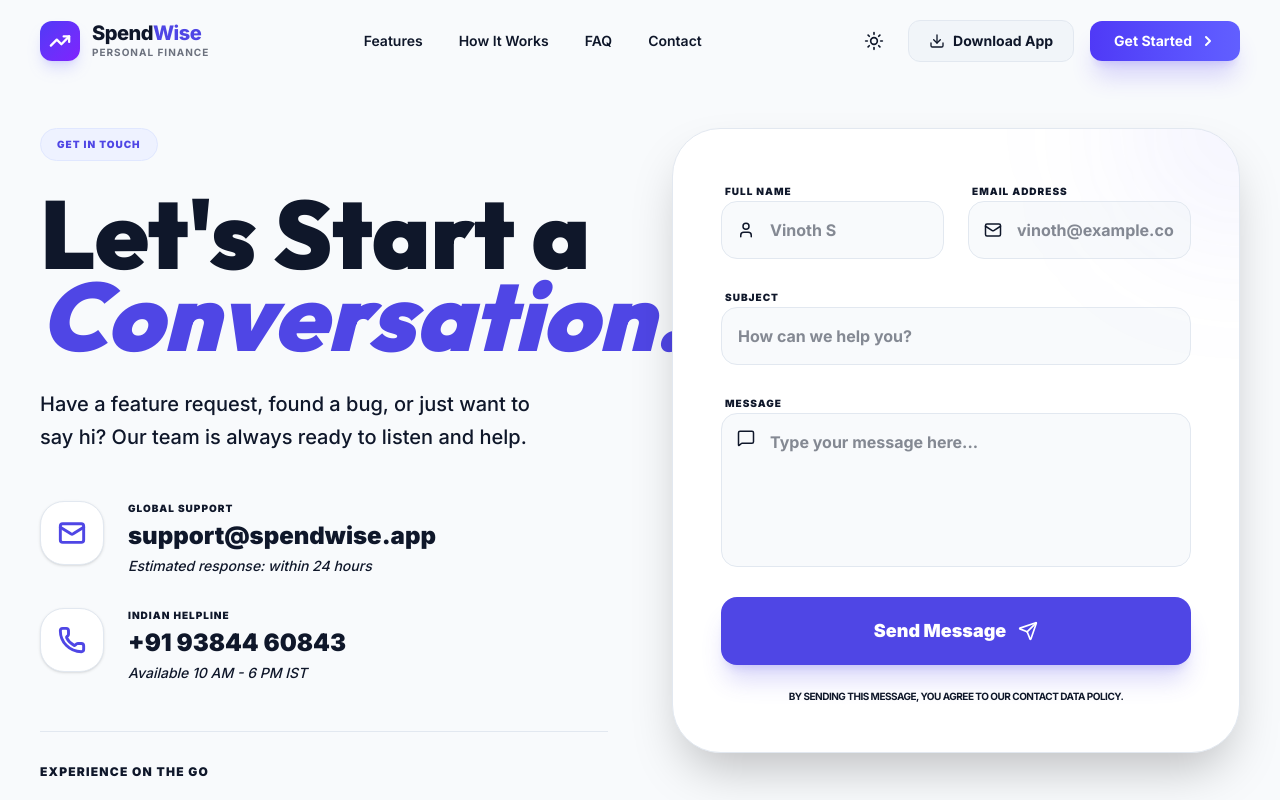
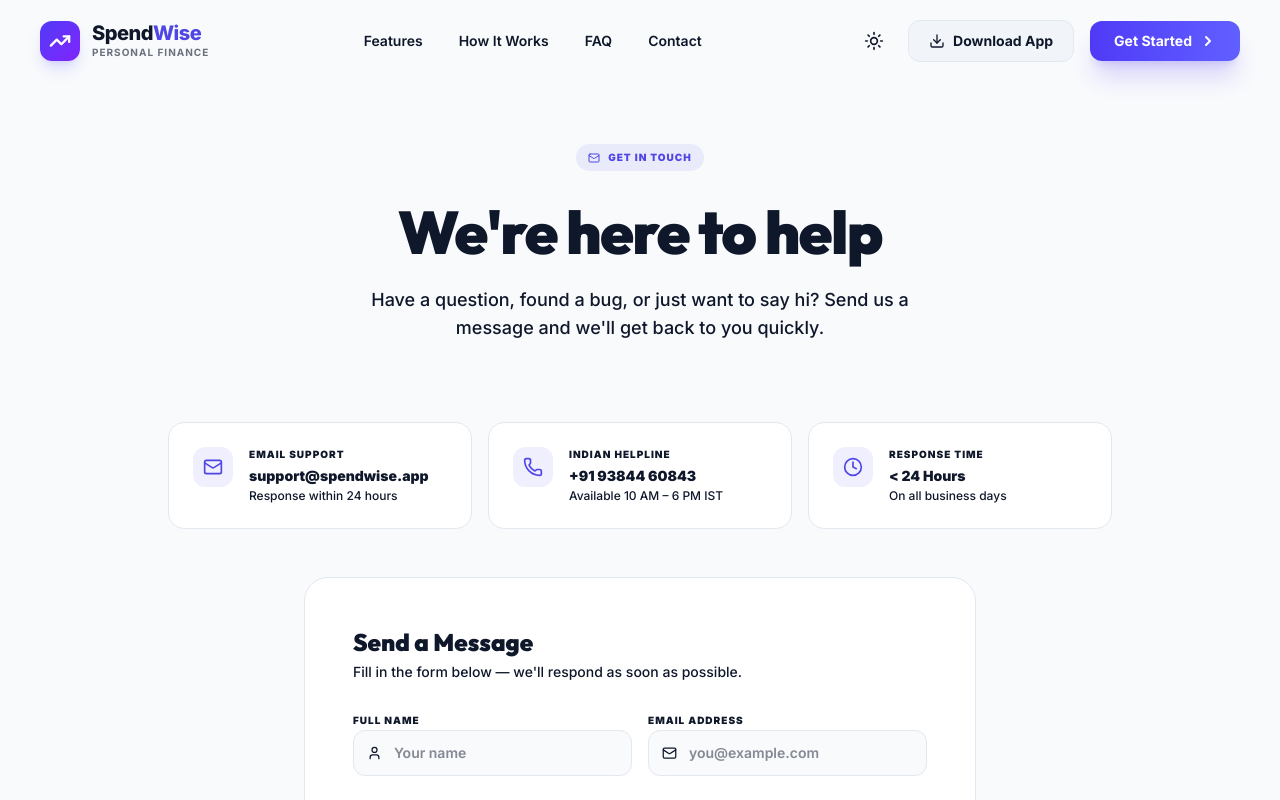
Before and after one commit to Vinoth82003/expense-tracker, a Next.js app: page /contact in a window 1280 px wide. Shown: the top 800 px of the page. Built offline with nearby package versions, Linux system fonts and the light colour scheme.

Commit message:
Redesigned Features mockup and Contact page

```diff
--- a/app/contact/page.tsx
+++ b/app/contact/page.tsx
@@ -14,9 +14,35 @@ import {
   AlertCircle,
   Loader2,
   Phone,
+  Clock,
   ArrowRight,
-  Download,
 } from "lucide-react";
+
+const supportEmail = process.env.NEXT_PUBLIC_SUPPORT_EMAIL || "support@spendwise.app";
+
+const contactChannels = [
+  {
+    icon: Mail,
+    label: "Email Support",
+    value: supportEmail,
+    href: `mailto:${supportEmail}`,
+    note: "Response within 24 hours",
+  },
+  {
+    icon: Phone,
+    label: "Indian Helpline",
+    value: "+91 93844 60843",
+    href: "tel:+919384460843",
+    note: "Available 10 AM – 6 PM IST",
+  },
+  {
+    icon: Clock,
+    label: "Response Time",
+    value: "< 24 Hours",
+    href: null,
+    note: "On all business days",
+  },
+];
 
 export default function ContactPage() {
   const [status, setStatus] = useState<"idle" | "loading" | "success" | "error">("idle");
@@ -59,104 +85,98 @@ export default function ContactPage() {
     <>
       <Navbar />
 
-      <main className="pt-32 pb-24 min-h-screen">
-        <section className="px-5 md:px-10 max-w-7xl mx-auto">
-          <div className="grid grid-cols-1 lg:grid-cols-2 gap-16 items-start">
-
-            {/* Left Side: Contact Info */}
+      <main className="min-h-screen bg-background">
+        {/* Hero Section */}
+        <section className="pt-36 pb-20 px-5 md:px-10 max-w-5xl mx-auto text-center">
           <motion.div
-              initial={{ opacity: 0, x: -30 }}
-              animate={{ opacity: 1, x: 0 }}
-              className="space-y-12"
+            initial={{ opacity: 0, y: 16 }}
+            animate={{ opacity: 1, y: 0 }}
+            className="inline-flex items-center gap-2 px-3 py-1.5 rounded-full bg-primary-500/10 text-primary-600 text-[10px] font-black tracking-widest uppercase mb-6"
           >
-              <div className="space-y-8 text-left">
-                <motion.div
-                  initial={{ opacity: 0, y: 10 }}
-                  animate={{ opacity: 1, y: 0 }}
-                  className="inline-flex items-center gap-2 px-4 py-2 rounded-full bg-primary-50 text-primary-600 text-[10px] font-black tracking-widest uppercase border border-primary-100"
-                >
+            <Mail size={12} />
             Get In Touch
           </motion.div>
-                <h1 className="text-6xl md:text-8xl font-black text-foreground tracking-tightest leading-[0.85]">
-                  Let's Start a <br />
-                  <span className="text-primary-600 italic">Conversation.</span>
-                </h1>
-                <p className="text-xl text-secondary max-w-lg font-medium leading-relaxed">
-                  Have a feature request, found a bug, or just want to say hi? Our team is always ready to listen and help.
-                </p>
+          <motion.h1
+            initial={{ opacity: 0, y: 16 }}
+            animate={{ opacity: 1, y: 0 }}
+            transition={{ delay: 0.08 }}
+            className="text-4xl sm:text-5xl md:text-6xl font-black tracking-tight leading-tight mb-4 text-foreground"
+          >
+            We're here to help
+          </motion.h1>
+          <motion.p
+            initial={{ opacity: 0, y: 16 }}
+            animate={{ opacity: 1, y: 0 }}
+            transition={{ delay: 0.14 }}
+            className="text-lg text-secondary font-medium max-w-xl mx-auto"
+          >
+            Have a question, found a bug, or just want to say hi?
+            Send us a message and we'll get back to you quickly.
+          </motion.p>
+        </section>
+
+        {/* Contact Cards + Form */}
+        <section className="pb-24 px-5 md:px-10 max-w-5xl mx-auto">
+          {/* Info Cards Row */}
+          <motion.div
+            initial={{ opacity: 0, y: 20 }}
+            animate={{ opacity: 1, y: 0 }}
+            transition={{ delay: 0.18 }}
+            className="grid grid-cols-1 sm:grid-cols-3 gap-4 mb-12"
+          >
+            {contactChannels.map((ch, i) => (
+              <div
+                key={i}
+                className="p-6 rounded-2xl bg-surface border border-border-subtle flex items-start gap-4 group hover:border-primary-500/30 transition-all"
+              >
+                <div className="w-10 h-10 rounded-xl bg-primary-500/10 text-primary-600 flex items-center justify-center flex-shrink-0 group-hover:scale-110 transition-transform">
+                  <ch.icon size={20} />
                 </div>
-
-              <div className="space-y-8">
-                <div className="flex items-start gap-6 group">
-                  <div className="w-16 h-16 rounded-[1.5rem] bg-surface border border-border-subtle flex items-center justify-center text-primary-600 shadow-sm group-hover:border-primary-500/30 transition-all">
-                    <Mail size={28} strokeWidth={2.5} />
-                  </div>
-                  <div className="space-y-1">
-                    <p className="text-[10px] font-black text-muted uppercase tracking-widest">Global Support</p>
-                    <a href={`mailto:${process.env.NEXT_PUBLIC_SUPPORT_EMAIL || 'support@spendwise.app'}`} className="text-2xl font-black text-foreground hover:text-primary-600 transition-colors block">
-                      {process.env.NEXT_PUBLIC_SUPPORT_EMAIL || 'support@spendwise.app'}
+                <div className="min-w-0">
+                  <p className="text-[10px] font-black text-muted uppercase tracking-widest mb-1">{ch.label}</p>
+                  {ch.href ? (
+                    <a
+                      href={ch.href}
+                      className="text-sm font-black text-foreground hover:text-primary-600 transition-colors truncate block"
+                    >
+                      {ch.value}
                     </a>
-                    <p className="text-sm text-secondary font-medium italic">Estimated response: within 24 hours</p>
+                  ) : (
+                    <p className="text-sm font-black text-foreground">{ch.value}</p>
+                  )}
+                  <p className="text-xs text-muted font-medium mt-0.5">{ch.note}</p>
                 </div>
               </div>
-
-                <div className="flex items-start gap-6 group">
-                  <div className="w-16 h-16 rounded-[1.5rem] bg-surface border border-border-subtle flex items-center justify-center text-primary-600 shadow-sm group-hover:border-primary-500/30 transition-all">
-                    <Phone size={28} strokeWidth={2.5} />
-                  </div>
-                  <div className="space-y-1">
-                    <p className="text-[10px] font-black text-muted uppercase tracking-widest">Indian Helpline</p>
-                    <p className="text-2xl font-black text-foreground">+91 93844 60843</p>
-                    <p className="text-sm text-secondary font-medium italic">Available 10 AM - 6 PM IST</p>
-                  </div>
-                </div>
-              </div>
-
-              <div className="pt-8 border-t border-border-subtle flex flex-col gap-6">
-                <p className="text-xs font-black text-muted uppercase tracking-widest">Experience on the go</p>
-                <button
-                  onClick={() => window.dispatchEvent(new Event('showPwaInstall'))}
-                  className="flex items-center gap-4 group w-fit"
-                >
-                  <div className="w-12 h-12 rounded-xl bg-foreground text-background flex items-center justify-center group-hover:scale-110 transition-transform">
-                    <Download size={20} />
-                  </div>
-                  <div className="text-left">
-                    <p className="text-sm font-black">Download SpendWise App</p>
-                    <p className="text-[10px] text-muted font-bold uppercase tracking-tight">Available as PWA</p>
-                  </div>
-                </button>
-              </div>
+            ))}
           </motion.div>
 
-            {/* Right Side: Contact Form */}
+          {/* Contact Form */}
           <motion.div
-              initial={{ opacity: 0, x: 30 }}
-              animate={{ opacity: 1, x: 0 }}
-              transition={{ delay: 0.2 }}
-              className="bg-surface border border-border-subtle rounded-[3rem] p-8 md:p-12 shadow-2xl relative overflow-hidden"
+            initial={{ opacity: 0, y: 24 }}
+            animate={{ opacity: 1, y: 0 }}
+            transition={{ delay: 0.22 }}
+            className="bg-surface border border-border-subtle rounded-3xl p-8 md:p-12 max-w-2xl mx-auto"
           >
-              {/* Decorative background glow */}
-              <div className="absolute -top-24 -right-24 w-48 h-48 bg-primary-500/10 blur-[80px] rounded-full" />
-
             <AnimatePresence mode="wait">
               {status === "success" ? (
                 <motion.div
                   key="success"
-                    initial={{ opacity: 0, scale: 0.9 }}
+                  initial={{ opacity: 0, scale: 0.95 }}
                   animate={{ opacity: 1, scale: 1 }}
-                    className="py-20 text-center space-y-6"
+                  className="py-16 text-center space-y-5"
                 >
-                    <div className="w-20 h-20 bg-success text-white rounded-3xl flex items-center justify-center mx-auto shadow-xl shadow-success/20">
-                      <CheckCircle2 size={40} />
+                  <div className="w-16 h-16 bg-success text-white rounded-2xl flex items-center justify-center mx-auto shadow-lg shadow-success/20">
+                    <CheckCircle2 size={32} />
                   </div>
-                    <div className="space-y-2">
-                      <h2 className="text-3xl font-black text-foreground tracking-tight">Message Received!</h2>
-                      <p className="text-secondary font-medium px-8">We've sent your request to the team. You'll hear back from us shortly via email.</p>
+                  <div>
+                    <h2 className="text-2xl font-black text-foreground mb-2">Message Sent!</h2>
+                    <p className="text-secondary font-medium text-sm max-w-xs mx-auto">
+                      We've received your message and will get back to you within 24 hours.
+                    </p>
                   </div>
                   <button
                     onClick={() => setStatus("idle")}
-                      className="px-8 py-4 bg-surface-variant rounded-2xl font-black text-foreground hover:bg-border-subtle transition-colors"
+                    className="px-6 py-3 bg-surface-variant rounded-xl font-black text-sm text-foreground hover:bg-border-subtle transition-colors"
                   >
                     Send Another Message
                   </button>
@@ -168,62 +188,77 @@ export default function ContactPage() {
                   animate={{ opacity: 1 }}
                   exit={{ opacity: 0 }}
                   onSubmit={handleSubmit}
-                    className="space-y-6 relative z-10 text-left"
+                  className="space-y-6"
                 >
-                    <div className="grid grid-cols-1 md:grid-cols-2 gap-6">
-                      <div className="space-y-2">
-                        <label className="text-[10px] font-black text-muted uppercase tracking-widest pl-1" htmlFor="name">Full Name</label>
+                  <div>
+                    <h2 className="text-2xl font-black text-foreground mb-1">Send a Message</h2>
+                    <p className="text-sm text-secondary font-medium">
+                      Fill in the form below — we'll respond as soon as possible.
+                    </p>
+                  </div>
+
+                  <div className="grid grid-cols-1 sm:grid-cols-2 gap-4">
+                    <div className="space-y-1.5">
+                      <label className="text-[10px] font-black text-muted uppercase tracking-widest" htmlFor="name">
+                        Full Name
+                      </label>
                       <div className="relative">
-                          <User size={18} className="absolute left-4 top-1/2 -translate-y-1/2 text-muted" />
+                        <User size={15} className="absolute left-3.5 top-1/2 -translate-y-1/2 text-muted" />
                         <input
                           required
                           id="name"
                           name="name"
                           type="text"
-                            placeholder="Vinoth S"
-                            className="w-full pl-12 pr-4 py-4 rounded-2xl bg-surface-variant/50 border border-border-subtle focus:border-primary-500 focus:bg-surface outline-none transition-all font-bold"
+                          placeholder="Your name"
+                          className="w-full pl-10 pr-4 py-3 rounded-xl bg-background border border-border-subtle focus:border-primary-500 focus:ring-2 focus:ring-primary-500/10 outline-none transition-all font-semibold text-sm"
                         />
                       </div>
                     </div>
-                      <div className="space-y-2">
-                        <label className="text-[10px] font-black text-muted uppercase tracking-widest pl-1" htmlFor="email">Email Address</label>
+                    <div className="space-y-1.5">
+                      <label className="text-[10px] font-black text-muted uppercase tracking-widest" htmlFor="email">
+                        Email Address
+                      </label>
                       <div className="relative">
-                          <Mail size={18} className="absolute left-4 top-1/2 -translate-y-1/2 text-muted" />
+                        <Mail size={15} className="absolute left-3.5 top-1/2 -translate-y-1/2 text-muted" />
                         <input
                           required
                           id="email"
                           name="email"
                           type="email"
-                            placeholder="vinoth@example.com"
-                            className="w-full pl-12 pr-4 py-4 rounded-2xl bg-surface-variant/50 border border-border-subtle focus:border-primary-500 focus:bg-surface outline-none transition-all font-bold"
+                          placeholder="you@example.com"
+                          className="w-full pl-10 pr-4 py-3 rounded-xl bg-background border border-border-subtle focus:border-primary-500 focus:ring-2 focus:ring-primary-500/10 outline-none transition-all font-semibold text-sm"
                         />
                       </div>
                     </div>
                   </div>
 
-                    <div className="space-y-2">
-                      <label className="text-[10px] font-black text-muted uppercase tracking-widest pl-1" htmlFor="subject">Subject</label>
+                  <div className="space-y-1.5">
+                    <label className="text-[10px] font-black text-muted uppercase tracking-widest" htmlFor="subject">
+                      Subject
+                    </label>
                     <input
                       required
                       id="subject"
                       name="subject"
                       type="text"
-                        placeholder="How can we help you?"
-                        className="w-full px-4 py-4 rounded-2xl bg-surface-variant/50 border border-border-subtle focus:border-primary-500 focus:bg-surface outline-none transition-all font-bold"
+                      placeholder="What is this about?"
+                      className="w-full px-4 py-3 rounded-xl bg-background border border-border-subtle focus:border-primary-500 focus:ring-2 focus:ring-primary-500/10 outline-none transition-all font-semibold text-sm"
                     />
                   </div>
 
-                    <div className="space-y-2">
-                      <label className="text-[10px] font-black text-muted uppercase tracking-widest pl-1" htmlFor="message">Message</label>
+                  <div className="space-y-1.5">
+                    <label className="text-[10px] font-black text-muted uppercase tracking-widest" htmlFor="message">
+                      Message
+                    </label>
                     <div className="relative">
-                        <MessageSquare size={18} className="absolute left-4 top-4 text-muted" />
+                      <MessageSquare size={15} className="absolute left-3.5 top-3.5 text-muted" />
                       <textarea
                         required
                         id="message"
                         name="message"
                         rows={5}
-                          placeholder="Type your message here..."
-                          className="w-full pl-12 pr-4 py-4 rounded-2xl bg-surface-variant/50 border border-border-subtle focus:border-primary-500 focus:bg-surface outline-none transition-all font-bold resize-none"
+                        placeholder="Tell us how we can help..."
+                        className="w-full pl-10 pr-4 py-3 rounded-xl bg-background border border-border-subtle focus:border-primary-500 focus:ring-2 focus:ring-primary-500/10 outline-none transition-all font-semibold text-sm resize-none"
                       />
                     </div>
                   </div>
@@ -233,9 +268,10 @@ export default function ContactPage() {
                       <motion.div
                         initial={{ opacity: 0, height: 0 }}
                         animate={{ opacity: 1, height: "auto" }}
-                          className="p-4 bg-error/10 border border-error/20 rounded-2xl text-error text-sm font-bold flex items-center gap-3"
+                        exit={{ opacity: 0, height: 0 }}
+                        className="flex items-center gap-3 p-4 bg-error/10 border border-error/20 rounded-xl text-error text-sm font-bold"
                       >
-                          <AlertCircle size={18} />
+                        <AlertCircle size={16} className="shrink-0" />
                         {errorMessage}
                       </motion.div>
                     )}
@@ -244,29 +280,43 @@ export default function ContactPage() {
                   <button
                     disabled={status === "loading"}
                     type="submit"
-                      className="w-full py-5 bg-primary-600 text-white rounded-2xl font-black text-lg shadow-xl shadow-primary-600/20 hover:scale-[1.02] active:scale-[0.98] transition-all flex items-center justify-center gap-3 disabled:opacity-50"
+                    className="w-full py-4 bg-primary-600 text-white rounded-xl font-black text-sm shadow-lg shadow-primary-600/20 hover:bg-primary-700 active:scale-[0.98] transition-all flex items-center justify-center gap-2 disabled:opacity-60"
                   >
                     {status === "loading" ? (
                       <>
-                          <Loader2 size={24} className="animate-spin" />
-                          Sending Message...
+                        <Loader2 size={18} className="animate-spin" />
+                        Sending...
                       </>
                     ) : (
                       <>
                         Send Message
-                          <Send size={20} />
+                        <Send size={16} />
                       </>
                     )}
                   </button>
 
-                    <p className="text-center text-[10px] font-bold text-muted uppercase tracking-tighter">
-                      By sending this message, you agree to our contact data policy.
+                  <p className="text-center text-[10px] font-bold text-muted uppercase tracking-wider">
+                    We respect your privacy. Your data is never shared.
                   </p>
                 </motion.form>
               )}
             </AnimatePresence>
           </motion.div>
-          </div>
+
+          {/* Alternative CTA */}
+          <motion.div
+            initial={{ opacity: 0 }}
+            animate={{ opacity: 1 }}
+            transition={{ delay: 0.35 }}
+            className="mt-10 text-center"
+          >
+            <p className="text-sm text-secondary font-medium">
+              Looking for quick answers?{" "}
+              <Link href="/faq" className="text-primary-600 font-black hover:underline inline-flex items-center gap-1">
+                Browse our FAQ <ArrowRight size={14} />
+              </Link>
+            </p>
+          </motion.div>
         </section>
       </main>
 
--- a/app/features/page.tsx
+++ b/app/features/page.tsx
@@ -331,11 +331,11 @@ export default function FeaturesPage() {
                   ))}
                 </ul>
               </div>
-              <div className="flex-1 w-full aspect-square rounded-[4rem] bg-surface border border-border-subtle shadow-2xl relative flex items-center justify-center overflow-hidden">
+              <div className="min-w-[250px]  flex-1">
                  {/* Decorative elements for the "Mockup" area */}
                  <div className={`absolute inset-0 ${feature.lightColor} opacity-50`} />
-                 <div className="relative z-10 p-12 w-full h-full flex flex-col">
-                    <div className="w-full h-full rounded-2xl bg-background border border-border-subtle shadow-lg p-6 overflow-hidden">
+                 <div className="relative z-10 p-0 w-full h-full flex flex-col">
+                    <div className="w-full h-full rounded-2xl  p-6 overflow-hidden">
                        <div className="flex items-center justify-between mb-6">
                           <div className="text-[10px] font-black text-muted uppercase tracking-widest flex items-center gap-2">
                              <feature.icon size={14} className={feature.textColor} />
```
Lines whose indentation alone changed are shown as unchanged.
